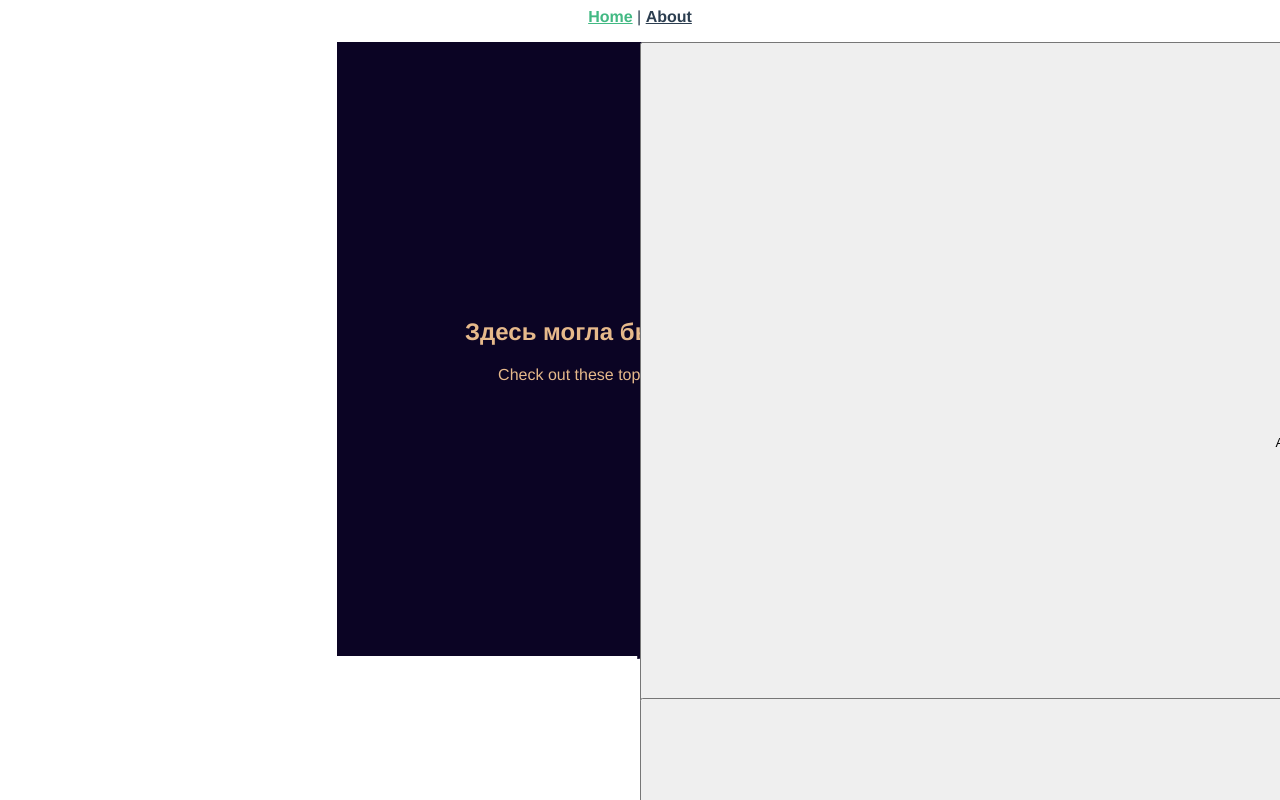
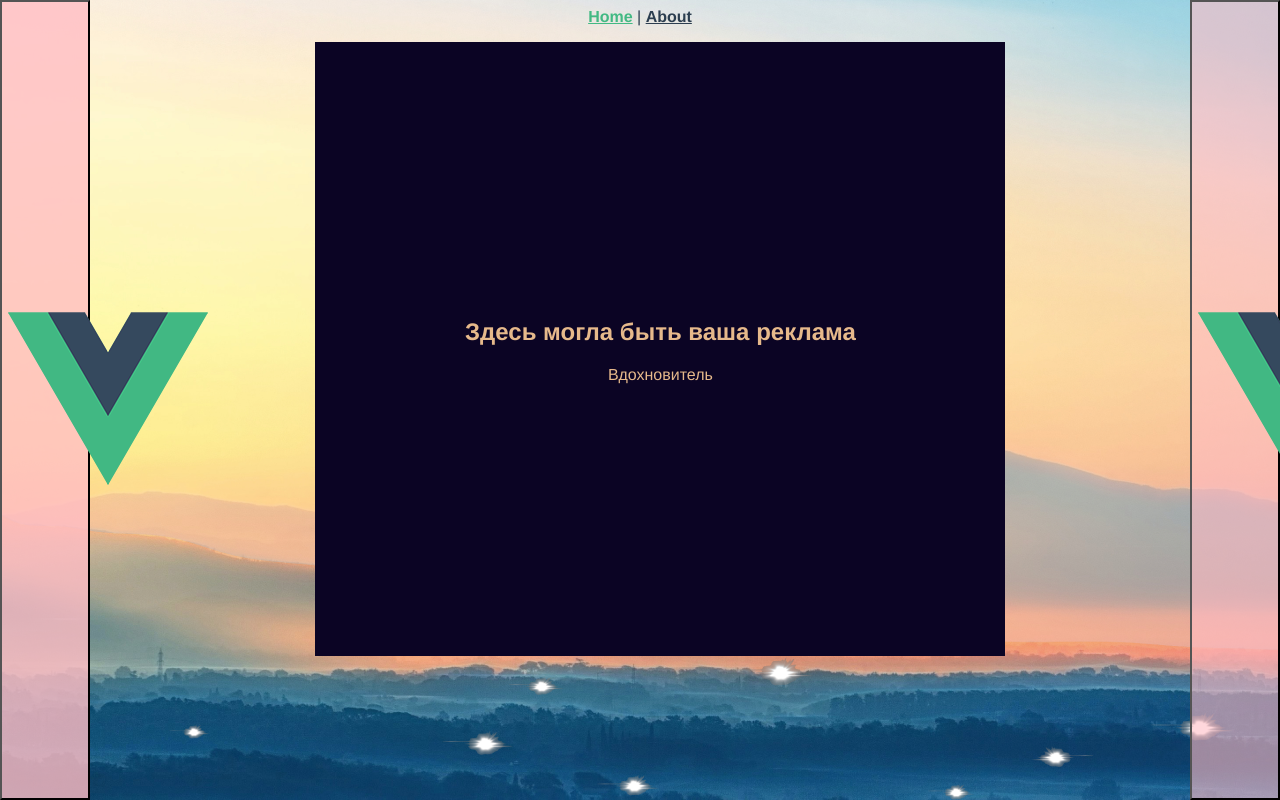
Before and after one commit to expiredy/celebrator, a Vue app in the folder celebrator/: page / in a window 1280 px wide. Shown: the top 800 px of the page. Built offline with nearby package versions, Linux system fonts and the light colour scheme.

Commit message:
Adding portrait orientation animation set, added image backgorund, which one i continue working on. Added Swiping buttons with plags in it, untill i don't choose goodlooking swiping icons

```diff
--- a/celebrator/src/App.vue
+++ b/celebrator/src/App.vue
@@ -13,6 +13,11 @@
   -moz-osx-font-smoothing: grayscale;
   text-align: center;
   color: #2c3e50;
+  background-image: url(@/assets/sunset-background.png);
+  background-repeat: no-repeat;
+  /* background-size: contain; */
+  /* background-origin: content-box; */
+  /* background-color: #7D47BF; */
 }
 
 nav a {
--- a/celebrator/src/components/CongratulationFrame.vue
+++ b/celebrator/src/components/CongratulationFrame.vue
@@ -1,8 +1,8 @@
 <template>
     <article class="card" ref="main">
         <div class="content">
-            <h2>Здесь могла быть ваша реклама</h2>
-            <p>Check out these top 10 beaches this summer.</p>
+            <h2>{{main_content}}</h2>
+            <p>{{signature}}</p>
         </div>
     </article>
 </template>
@@ -22,8 +22,8 @@ function startSystem (card: any, motion_match_media: MediaQueryList) {
 
         var horizontal = (clientX - offsetLeft) / clientWidth;
         var vertical = (clientY - offsetTop) / clientHeight;
-        var rotateX = (THRESHOLD / 2 - horizontal * THRESHOLD).toFixed(2);
-        var rotateY = (vertical * THRESHOLD - THRESHOLD / 2).toFixed(2);
+        var rotateX = (THRESHOLD / 2 - horizontal * THRESHOLD).toFixed(1);
+        var rotateY = (vertical * THRESHOLD - THRESHOLD / 2).toFixed();
 
         if (card){
             card.style.transform = 'perspective(' + clientWidth + 'px) rotateX(' + rotateY + 'deg) rotateY(' + rotateX + 'deg) scale3d(1, 1, 1)';
@@ -38,19 +38,6 @@ function startSystem (card: any, motion_match_media: MediaQueryList) {
 
     if (!motion_match_media.matches) {
         card.addEventListener("mousemove", handleHover);
-        // card.addEventListener("deviceorientation", function(event: any) {
-        //     let position = Math.round(event.gamma);
-        //     if (Math.abs(position) > ORIENTATION_LIMIT) {
-        //         if (position > ORIENTATION_LIMIT) {
-        //                 position = ORIENTATION_LIMIT;
-        //             } else {
-        //                 position = -ORIENTATION_LIMIT;
-        //                 }
-        //             }
-        //     position = position / -100;
-        //     let style = "rotateY(" + position + "deg)";
-        //     card.style.transform = style;
-        //     });
         card.addEventListener("mouseleave", resetStyles);
 
     }
--- a/celebrator/src/components/FrameCarousel.vue
+++ b/celebrator/src/components/FrameCarousel.vue
@@ -1,7 +1,7 @@
 <template>
     <ul id="card-carousel">
-        <li class='card-frame' v-for="cardEntityIndex in cardsGenericData.length" :key="cardEntityIndex">
-            <CongratulationFrame main_content={{cardsGenericData[cardEntityIndex].main_content}} />
+        <li class='card-frame' v-for="cardEntityIndex in this.lengthOfGenericData" :key="cardEntityIndex">
+            <CongratulationFrame :main_context="this.cardsGenericData[cardEntityIndex]" :signature="this.cardsGenericData[cardEntityIndex]"/>
         </li>
     </ul>
 
@@ -11,6 +11,11 @@
 <script lang="ts">
 import { defineComponent } from 'vue';
 import CongratulationFrame from "@/components/CongratulationFrame.vue";
+const cards_generic_data = [{main_content: 'Здесь могла быть ваша ', signature: "Абоба"},
+                            {main_content: 'Здесь тоже', signature: "генерал Гавс"},
+                            {main_content: 'А здесь?', signature: "ФФФФ"}]
+
+
 
 export default defineComponent({
     name: 'FrameCarousel',
@@ -20,7 +25,8 @@ export default defineComponent({
     },
     data () {
         return{
-            cardsGenericData: [{main_context: 'Здесь могла быть ваша реклама'}, {main_context: 'Здесь тоже'}, {main_context: 'А здесь?'} ]}
+            cardsGenericData: cards_generic_data,
+            lengthOfGenericData: cards_generic_data.length}
     }
 });
 </script>
@@ -28,48 +34,42 @@ export default defineComponent({
 <style>
 
 ul#card-carousel {
-  height: 50vw;
+  height: 100vw;
   display: flex;
   justify-content: center;
   overflow: hidden;
   transform-style: preserve-3d;
-  perspective: 400px;
+  perspective: 30vw;
   --card-frames: 5;
   --middle: 3;
   --position: 1;
   list-style-type: none;
 }
-
 li.card-frame {
-  position: absolute;
-  --r: calc(var(--position) - var(--offset));
-  --abs: max(calc(var(--r) * -1), var(--r));
-  transition: all 0.25s linear;
-  transform: rotateY(calc(-10deg * var(--r)))
-    translateX(calc(-300px * var(--r)));
-  z-index: calc((var(--position) - var(--abs)));
+    position: absolute;
+    --r: calc(var(--position) - var(--offset));
+    --abs: max(calc(var(--r) * -1), var(--r));
+    transition: all 0.25s linear;
+    transform: rotateY(calc(-10deg * var(--r)))
+    translateX(calc(-30vw * var(--r)));
+    /* filter: drop-shadow(0 0 100px rgba(255, 255, 255, 0.25)); */
+    z-index: calc((var(--position) - var(--abs)));
 }
-
-li.card-frame:nth-of-type(1) {
-  --offset: 1;
-}
-li.card-frame:nth-of-type(2) {
-  --offset: 2;
-}
-li.card-frame:nth-of-type(3) {
-  --offset: 3;
-}
-li.card-frame:nth-of-type(4) {
-  --offset: 4;
-}
-li.card-frame:nth-of-type(5) {
-  --offset: 5;
-}
-
 
 @media screen and (orientation: portrait ) {
     ul#card-carousel {
-      display: block;
+        padding: 25%;
+        display: block;
+    }
+
+    li.card-frame {
+        position: absolute;
+        --r: calc(var(--position) - var(--offset));
+        --abs: max(calc(var(--r) * -1), var(--r));
+        transition: all 0.25s linear;
+        transform: rotateX(calc(10deg * var(--r)))
+            translateY(calc(-30vw * var(--r)));
+        z-index: calc((var(--position) - var(--abs)));
     }
 }
 </style>
--- a/celebrator/src/components/SwipingButton.vue
+++ b/celebrator/src/components/SwipingButton.vue
@@ -1,6 +1,6 @@
 <template>
     <div>
-        <button type="button" class="swipe-button">A</button>
+        <button type="button" class="swipe-button"><img src="@/assets/logo.png"></button>
     </div>
 </template>
 
@@ -8,15 +8,36 @@
 
 import { defineComponent } from 'vue';
 
+const all_cards = document.getElementsByClassName("card-frame");
+
+// li.card-frame:nth-of-type(1) {
+//   --offset: 1;
+// }
+// li.card-frame:nth-of-type(2) {
+//   --offset: 2;
+// }
+// li.card-frame:nth-of-type(3) {
+//   --offset: 3;
+// }
+// li.card-frame:nth-of-type(4) {
+//   --offset: 4;
+// }
+// li.card-frame:nth-of-type(5) {
+//   --offset: 5;
+// }
+
+
 function swipeCards()
 {
-
+    for(let card_entity in all_cards){
+        // card_entity.style.offset = card_entity.style.offset
+    }
 }
 
 export default defineComponent({
     name: "SwipingButton",
-    props: {coefficient: {default: "0", type: String}},
-    components: {}
+    props: {step_value: {default: 0, type: Number}},
+    components: {},
 })
 </script>
 
@@ -25,7 +46,25 @@ export default defineComponent({
     .swipe-button{
         position: fixed;
         height: 100%;
-        z-index: 10;
-        width: 100%;
+        z-index: 10000;
+        width: 7%;
+        background-color: rgba(255, 189, 197, 0.6);
+        transition: background-color 0.5s ease;
+    }
+
+    .swipe-button > img{
+        width: auto;
+        height: auto;
+    }
+
+    .swipe-button:hover{
+            background: rgba(255, 189, 197, 0.8);
+        }
+
+    @media screen and (orientation: portrait ) {
+        .swipe-button{
+            height: 7%;
+            width: 100%;
+        }
     }
 </style>
--- a/celebrator/src/views/HomeView.vue
+++ b/celebrator/src/views/HomeView.vue
@@ -1,8 +1,8 @@
 <template>
   <div class="home">
-      <SwipingButton coefficient="1"/>
+      <SwipingButton id="left-position" class="swipe-button-holder" :step_value="1"/>
       <FrameCarousel/>
-      <SwipingButton coefficient="-1"/>
+      <SwipingButton id="right-position" class="swipe-button-holder" :step_value="-1"/>
   </div>
 </template>
 
@@ -19,3 +19,39 @@ export default defineComponent({
   },
 });
 </script>
+
+<style>
+    .swipe-button-holder {
+        position: absolute;
+        z-index: 10001;
+        border: none;
+    }
+
+    #left-position{
+        top: 0;
+        left: 0;
+    }
+
+    #right-position{
+        top: 0;
+        left: 86%;
+        right: 0;
+    }
+
+    @media screen and (orientation: portrait){
+        #left-position{
+            top: 0;
+            left: 0;
+            bottom: 95%;
+            padding: 0;
+            margin: 0;
+        }
+        #right-position{
+            left: 0;
+            right: 0;
+            top: 95%;
+            bottom: 5%;
+        }
+    }
+
+</style>
```
Also changed, not shown: celebrator/src/assets/sunset-background.png (added).
